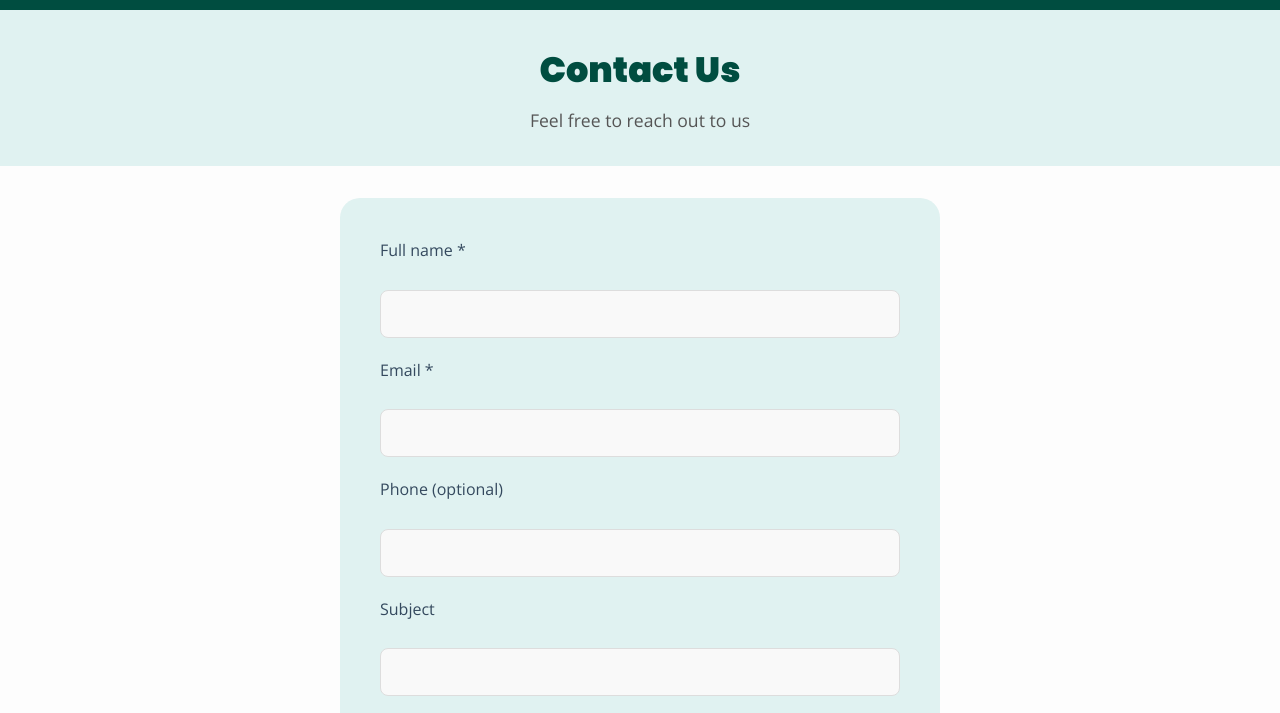
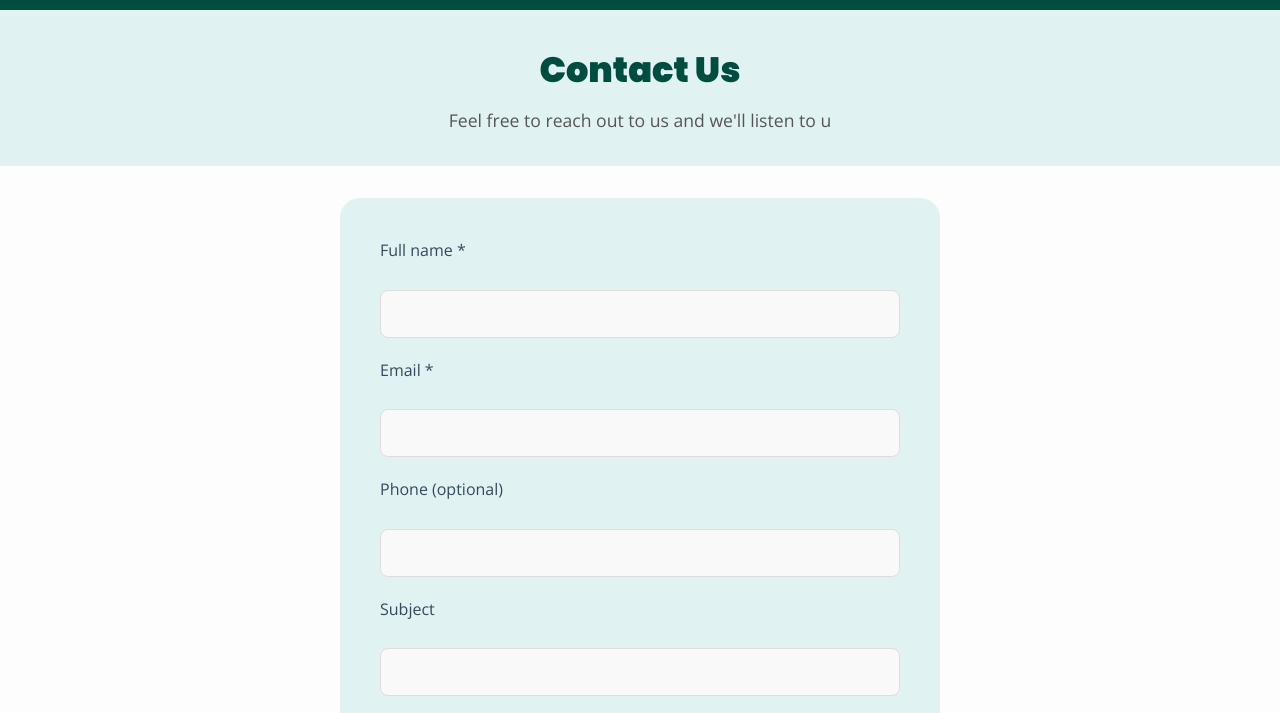
Before and after one commit to ThemedEdits/Surah-Yaseen, a plain HTML site: page contact.html in a window 1280 px wide. Shown: the part 78-791 px from the top of the page. Drawn offline with nearby package versions, Linux system fonts and the light colour scheme.

Commit message:
final ones

```diff
--- a/contact.html
+++ b/contact.html
@@ -64,7 +64,7 @@
   <header>
     <div class="container">
       <h1 class="main-h1">Contact Us</h1>
-      <p>Feel free to reach out to us</p>
+      <p>Feel free to reach out to us and we'll listen to u</p>
     </div>
   </header>
 
```
